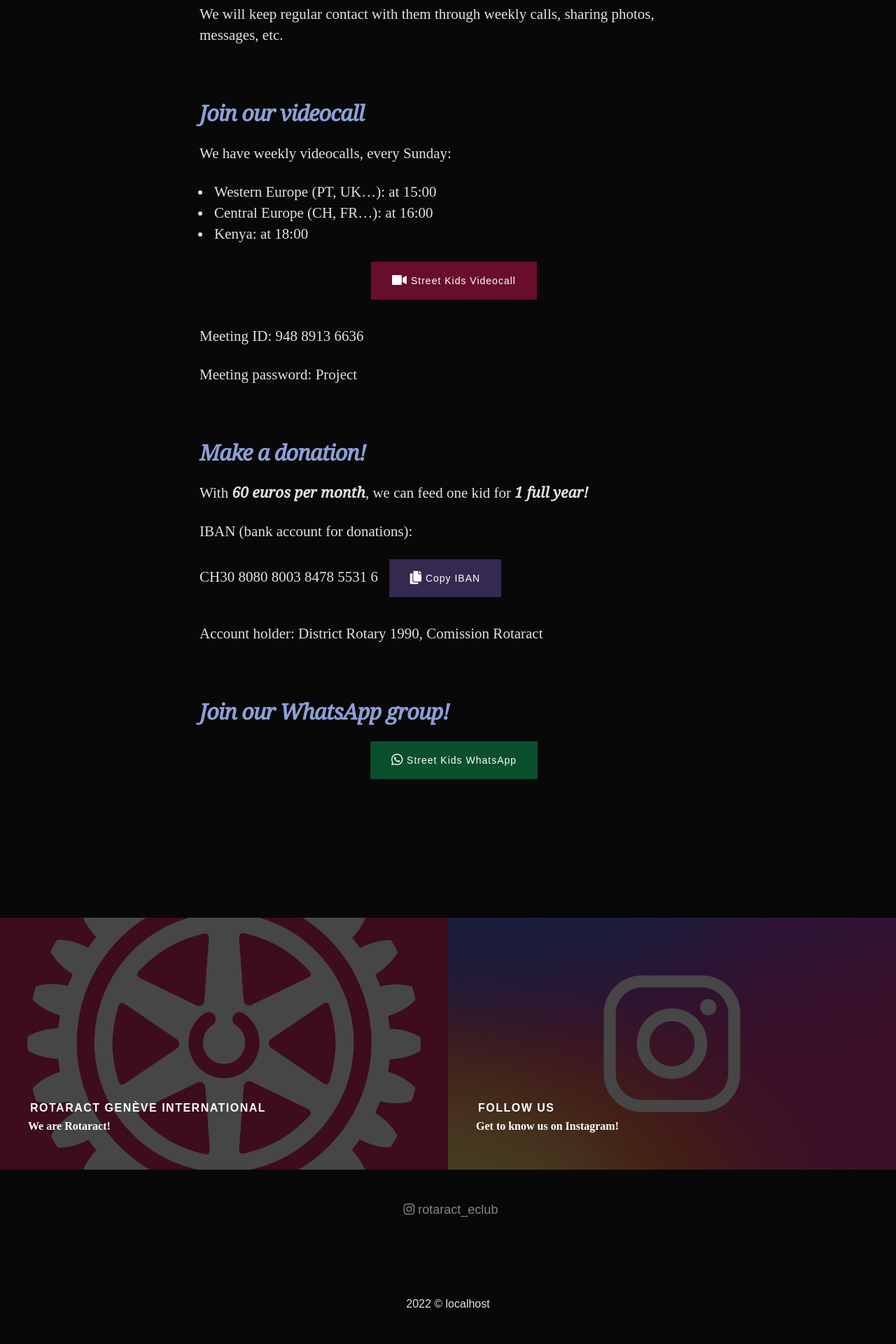
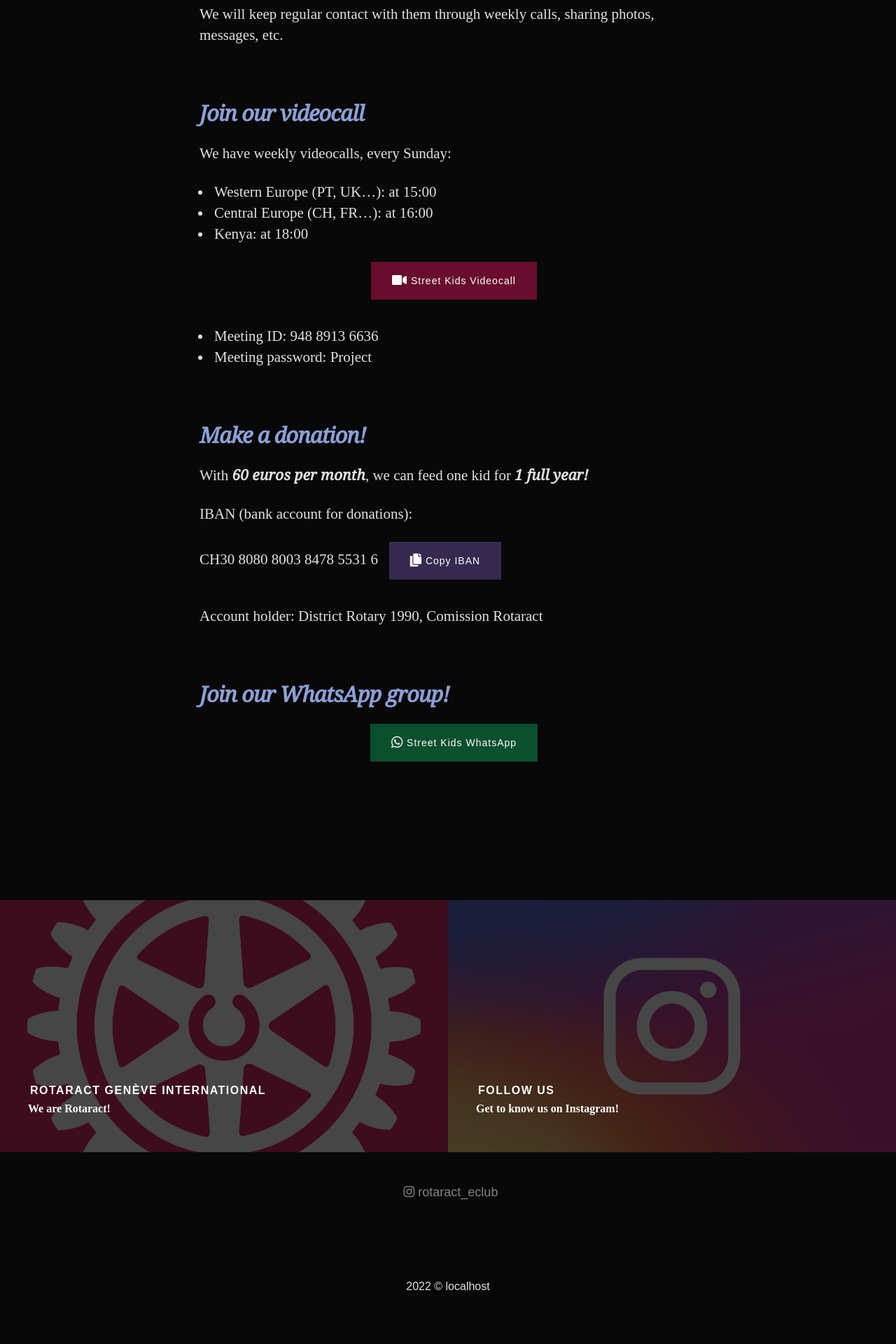
Before and after one commit to e-rotaract/e-rotaract.github.io, a Jekyll site: the page built from _pages/street-kids.md, in a window 1280 px wide. Shown: the part 1127-3047 px from the top of the page at 70% size. Built offline with Jekyll 4.4.1, drawn with Linux system fonts in a browser that asks for light colours; some web fonts are replaced; after the commit the page ends 3022 px from its top, so only the background shows below that.

Commit message:
Update text

```diff
--- a/_pages/street-kids.md
+++ b/_pages/street-kids.md
@@ -65,9 +65,8 @@ We have weekly videocalls, every Sunday:
   </a>
 </p>
 
-Meeting ID: 948 8913 6636
-
-Meeting password: Project
+- Meeting ID: 948 8913 6636
+- Meeting password: Project
 
 
 
```
